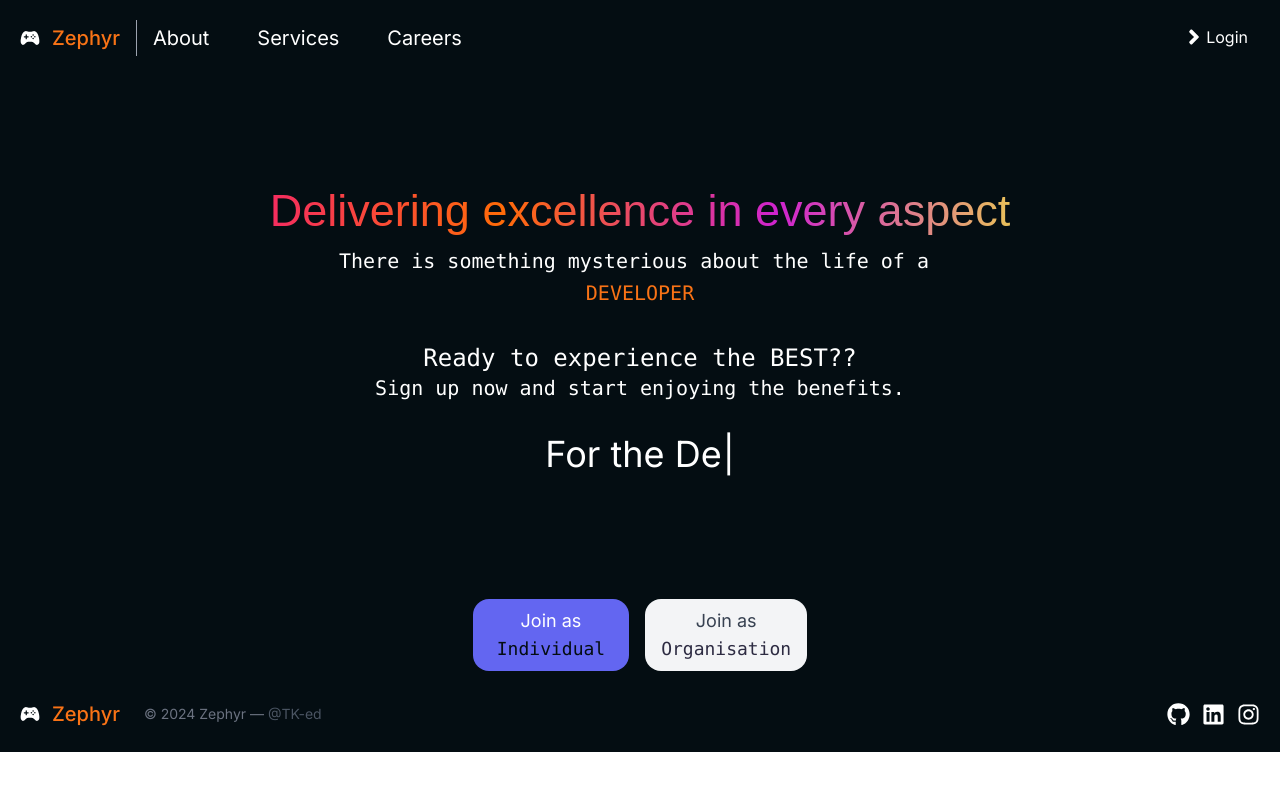
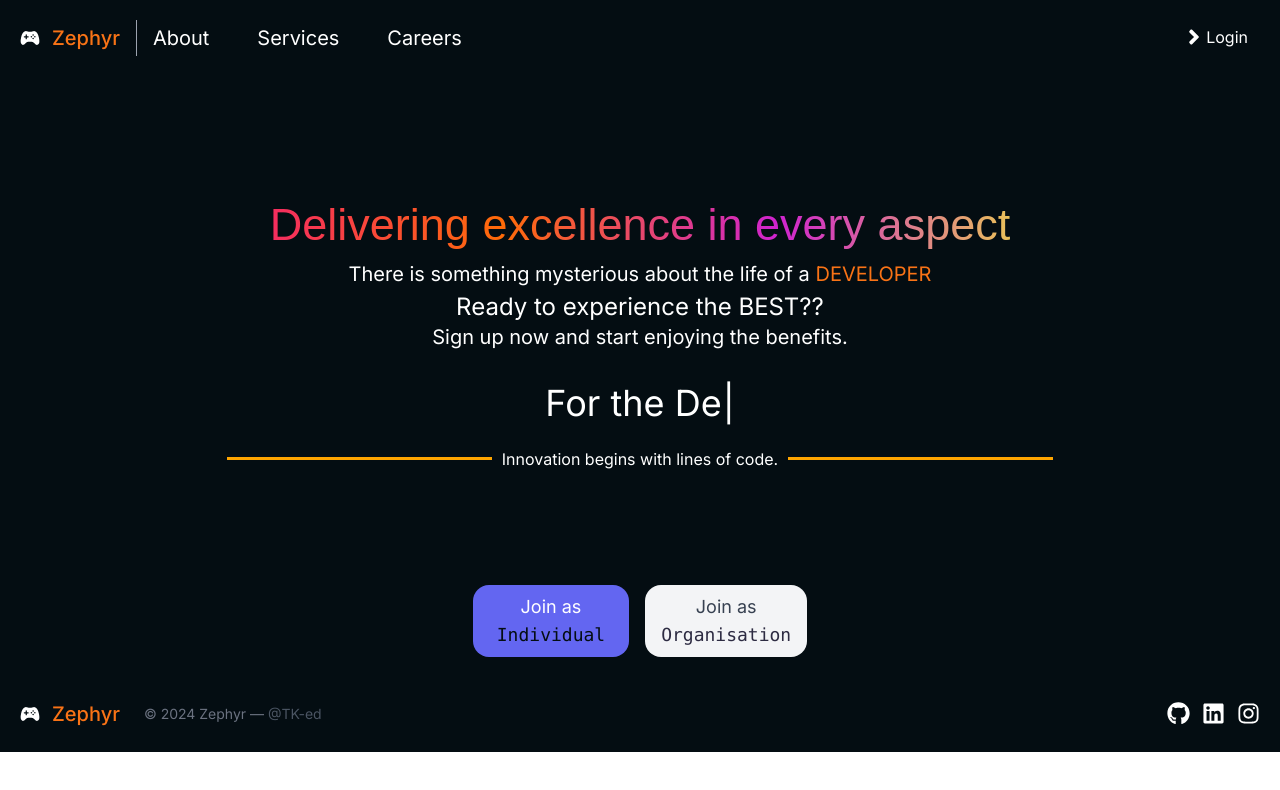
Before and after one commit to TK-ed/next-landing-task, a Next.js app: page / in a window 1280 px wide. Shown: the top 790 px of the page. Built offline with nearby package versions, Linux system fonts and the light colour scheme.

Commit message:
Fix bugs and added env

```diff
--- a/app/components/Content/content.jsx
+++ b/app/components/Content/content.jsx
@@ -8,26 +8,37 @@ const Content = () => {
   return (
     <>
       <section className="body-font">
-        <div className="container flex flex-col items-center justify-center px-5 py-24 mx-auto ">
+        <div className="container flex flex-col items-center justify-center px-5 py-24 mx-auto h-[100%]">
           <div className="w-full text-center lg:w-2/3">
             <h1 className={styles.content}>
               Delivering excellence in every aspect
             </h1>
-            <pre className="mb-8 text-xl leading-relaxed">
+            <p className="mb-8 text-xl leading-relaxed">
               There is something mysterious about the life of a{" "}
-              <pre className="text-orange-500 font-exxtrabold">DEVELOPER</pre>{" "}
-              <pre className="text-2xl">
+              <span className="text-orange-500 font-exxtrabold">DEVELOPER</span>{" "}
+              <span className="block text-2xl">
                 Ready to experience the BEST??
                 {/* <FaQuestion color="white" size={20} /> */}
-                <p className="text-xl">
+                <span className="block text-xl">
                   Sign up now and start enjoying the benefits.
-                </p>
-              </pre>
-            </pre>
+                </span>
+              </span>
+            </p>
             <div>
               <Type className="text-4xl " />
-            </div>{" "}
+            </div>
             <br />
+            <div style={{ display: "flex", alignItems: "center" }}>
+              <div
+                style={{ flex: 1, backgroundColor: "#FFA500", height: "3px" }}
+              />
+
+              <h1 style={{ margin: "0 10px" }}>Innovation begins with lines of code.</h1>
+
+              <div
+                style={{ flex: 1, backgroundColor: "#FFA500", height: "3px" }}
+              />
+            </div>
             {/* <p className={styles.p}>Innovation begins with lines of code.</p> */}
             {/* <Picture /> */}
           </div>
--- a/app/components/footer/footer.jsx
+++ b/app/components/footer/footer.jsx
@@ -5,7 +5,7 @@ import { FaLinkedin } from "react-icons/fa";
 
 export default function Footer() {
   return (
-    <div className="bg-gray-100/2">
+    <div>
       <div className="container flex flex-col items-center px-5 py-6 mx-auto sm:flex-row">
         <a className="flex items-center justify-center font-medium text-gray-900 title-font md:justify-start">
           <IoGameController size={20} />
--- a/app/db/connectDB.js
+++ b/app/db/connectDB.js
@@ -1,8 +1,11 @@
 import mongoose from 'mongoose';
+import * as dotenv from 'dotenv'
+dotenv.config()
 
 export async function connect() {
     try {
-        mongoose.connect("mongodb+srv://tked:tked123@testserver.dg48d5r.mongodb.net/?retryWrites=true&w=majority");
+        const uri = process.env.NEXT_PUBLIC_MONG_URI
+        mongoose.connect(uri);
         const connection = mongoose.connection;
 
         connection.on('connected', () => {
--- a/app/globals.css
+++ b/app/globals.css
@@ -20,6 +20,7 @@
 body {
   background-color: var(--bg);
   color: var(--text);
+  height: 100%;
   /* background-image: radial-gradient(circle, #051937, #2d3b59, #53617d, #7c89a2, #a7b4c9); */
 }
 
--- a/app/layout.js
+++ b/app/layout.js
@@ -6,8 +6,9 @@ import Footer from "./components/footer/footer";
 const inter = Inter({ subsets: ["latin"] });
 
 export const metadata = {
-  title: "Create Next App",
-  description: "Generated by create next app",
+  title: "Zephyr",
+  description: "Simple Landing page for startups",
+  keywords: "Next, Next.js, FullStack, Framework, Javascript, Typescript, MongoDB, TailwindCSS"
 };
 
 export default function RootLayout({ children }) {
--- a/package.json
+++ b/package.json
@@ -24,6 +24,7 @@
     "@types/react": "18.2.48",
     "autoprefixer": "^10.0.1",
     "daisyui": "^4.6.0",
+    "dotenv": "^16.3.1",
     "eslint": "^8",
     "eslint-config-next": "14.0.4",
     "postcss": "^8",
```
Also changed, not shown: app/components/Content/content.module.css (+5 -5 lines), 2 other files (tests, documents, lock files or other folders).
